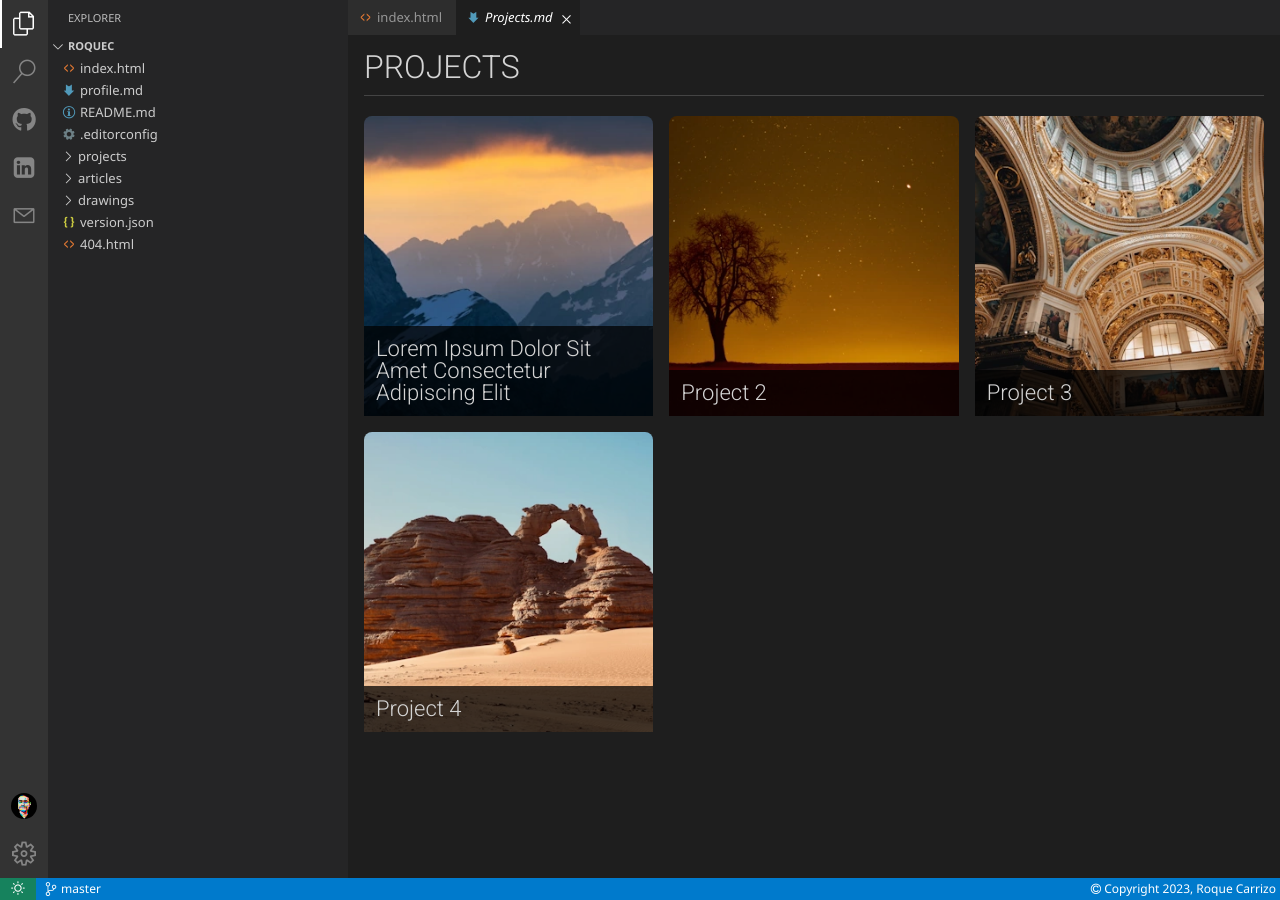
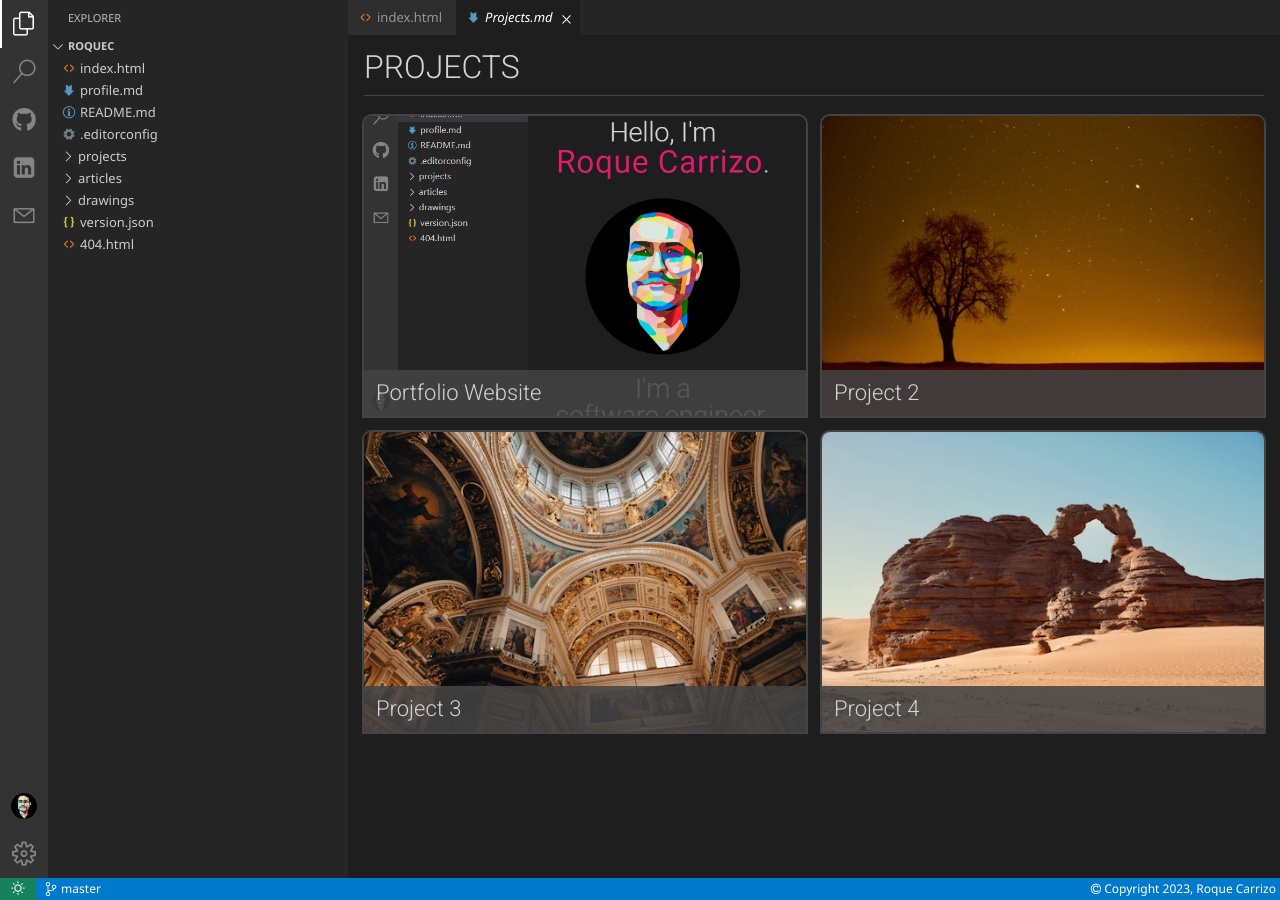
Before and after one commit to roquec/portfolio, a Jekyll site: the page built from src/projects.html, in a window 1280 px wide. Built offline with Jekyll 4.4.1, drawn with Linux system fonts in a browser that asks for light colours.

Commit message:
Test content

```diff
--- a/src/_sass/components/card.scss
+++ b/src/_sass/components/card.scss
@@ -19,7 +19,7 @@ html[data-theme="light"] .card {
   overflow: hidden;
   border-top-left-radius: rem(8px);
   border-top-right-radius: rem(8px);
-  outline: 0 solid transparent;
+  outline: 2px solid var(--color-content-foreground-muted);
   transition: outline-color 0.1s ease-in-out, outline-width 0.1s ease-in-out;
 
   .card-content {
--- a/src/_sass/pages/collection.scss
+++ b/src/_sass/pages/collection.scss
@@ -34,7 +34,7 @@
     }
 
     .collection-posts {
-      grid-template-columns: repeat(auto-fill, minmax(250px, 1fr));
+      grid-template-columns: repeat(auto-fill, minmax(300px, 1fr));
       gap: rem(16px);
 
       .card {
--- a/src/_sass/theme/dark.scss
+++ b/src/_sass/theme/dark.scss
@@ -74,5 +74,5 @@ $dark-mode-index-link-about-hover: #D2A8FF;
 
 // Card
 $dark-mode-card-foreground: #D4D4D4;
-$dark-mode-card-background: #000000BB;
+$dark-mode-card-background: #444444DD;
 $dark-mode-card-outline: #D4D4D4;
--- a/src/_sass/theme/light.scss
+++ b/src/_sass/theme/light.scss
@@ -73,6 +73,6 @@ $light-mode-index-link-articles-hover: #498BA7;
 $light-mode-index-link-about-hover: #D2A8FF;
 
 // Card
-$light-mode-card-foreground: #24292f; //#D4D4D4;
-$light-mode-card-background: #FFFFFFBB; //#000000DD;
+$light-mode-card-foreground: #24292f;
+$light-mode-card-background: #CCCCCCDD;
 $light-mode-card-outline: #24292f;
--- a/src/content/_projects/lorem-ipsum-dolor-sit-amet-consectetur-adipiscing-elit/index.md
+++ b/src/content/_projects/portfolio-website/index.md
@@ -1,8 +1,8 @@
 ---
-title: Lorem Ipsum Dolor Sit Amet Consectetur Adipiscing Elit
+title: Portfolio Website
 feature_index: 1
-date: 07/03/2023
-tags: [ vestibulum, eu, urna, fringilla, fermentum, malesuada, iaculis, in, consectetur, test ]
+date: 10/03/2023
+tags: [ css, html, markdown, github ]
 ---
 
 Lorem ipsum dolor sit amet, consectetur adipiscing elit. Mauris orci odio, porta id erat malesuada, vulputate lacinia
@@ -12,6 +12,8 @@ tristique diam et dui egestas faucibus. In fermentum pretium dapibus. Etiam nequ
 interdum vel tortor. Morbi vitae odio auctor, tristique quam eu, fermentum elit. Fusce ac magna dolor. Nunc eget ligula
 sem. Proin nunc augue, tempus ac mauris at, ultricies mattis urna. Integer ac nisi at dolor pretium ornare vel in justo.
 Nam id lectus non metus vehicula ultricies.
+
+![Portfolio Website Image](thumbnail.webp)
 
 Ut volutpat ut orci ut fringilla. Orci varius natoque penatibus et magnis dis parturient montes, nascetur ridiculus mus.
 Fusce eu odio vel arcu venenatis vulputate eget sodales lorem. Ut eget turpis elit. Mauris tincidunt orci elit, a varius
```
Also changed, not shown: src/content/_projects/lorem-ipsum-dolor-sit-amet-consectetur-adipiscing-elit/thumbnail.webp (deleted), src/content/_projects/portfolio-website/thumbnail.webp (added).
